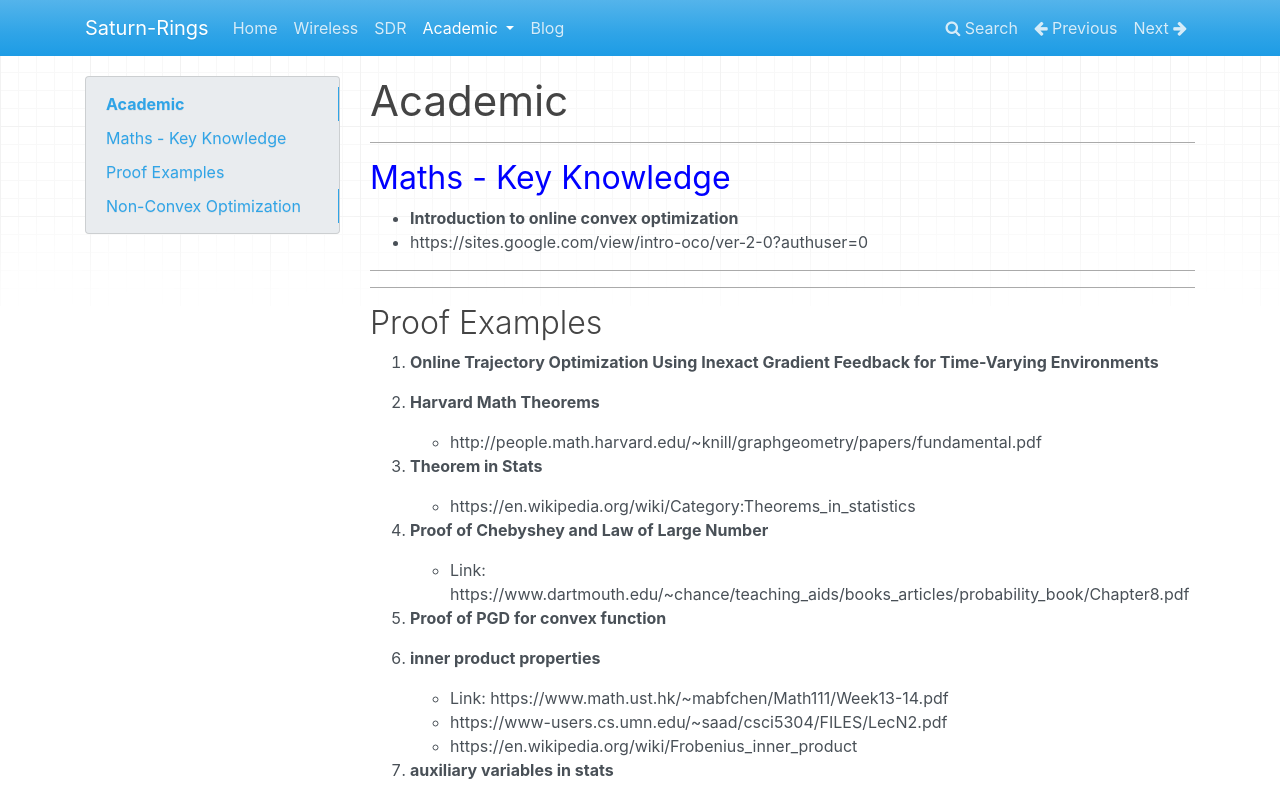
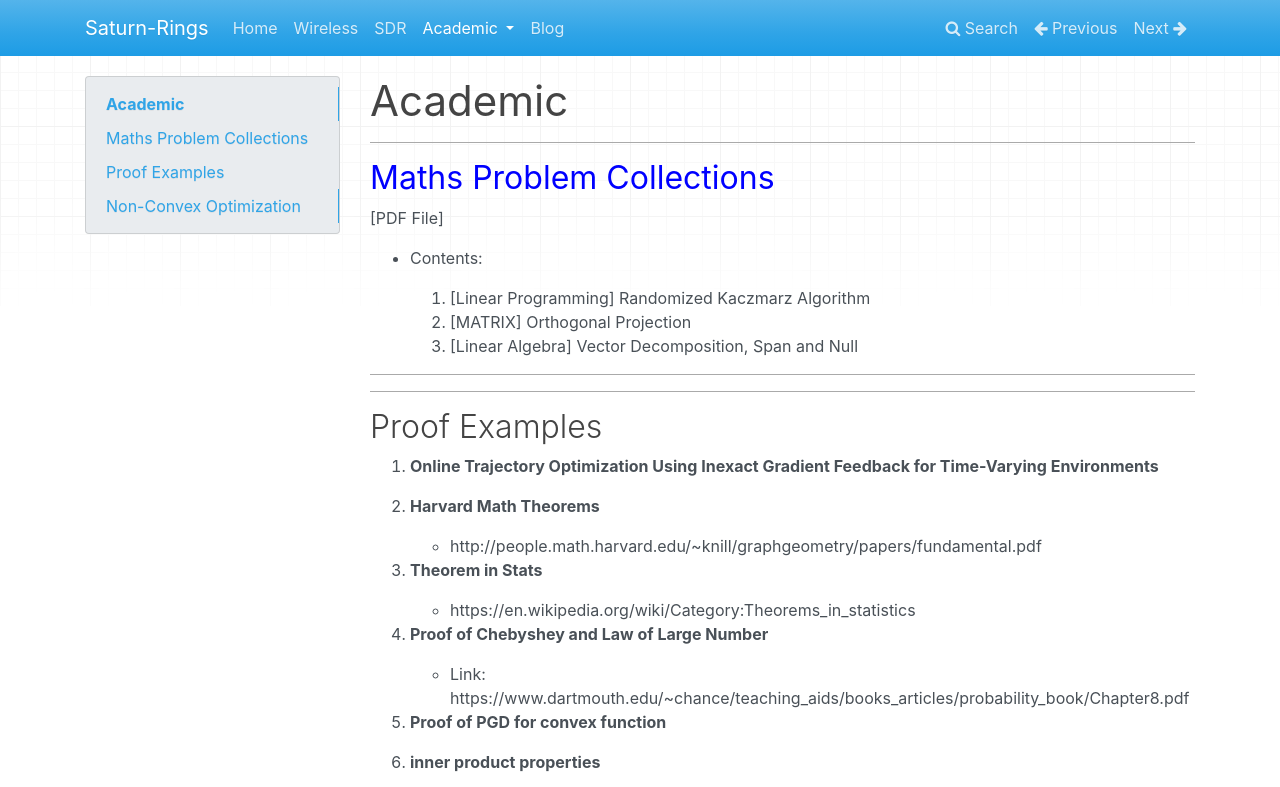
Before and after one commit to saturn-rings/saturn-rings.github.io, a plain HTML site: page academic-maths/index.html in a window 1280 px wide. Shown: the top 787 px of the page. Drawn offline with nearby package versions, Linux system fonts and the light colour scheme.

Commit message:
Deployed  with MkDocs version: 1.1.2

```diff
--- a/academic-maths/index.html
+++ b/academic-maths/index.html
@@ -100,7 +100,7 @@
 
             <li class="nav-item" data-level="1"><a href="#academic" class="nav-link">Academic</a>
               <ul class="nav flex-column">
-            <li class="nav-item" data-level="2"><a href="#maths-key-knowledge" class="nav-link">Maths - Key Knowledge</a>
+            <li class="nav-item" data-level="2"><a href="#maths-problem-collections" class="nav-link">Maths Problem Collections</a>
               <ul class="nav flex-column">
               </ul>
             </li>
@@ -121,16 +121,19 @@
 
 <h1 id="academic">Academic</h1>
 <hr />
-<!---
-*****************************************
-    Key Maths
-*****************************************
---->
+<!--- math problem collection--->
 
-<h2 id="maths-key-knowledge"><span style="color:blue"><strong>Maths - Key Knowledge</strong></span></h2>
+<h2 id="maths-problem-collections"><span style="color:blue"><strong>Maths Problem Collections</strong></span></h2>
+<p>[PDF File]</p>
 <ul>
-<li><strong>Introduction to online convex optimization</strong></li>
-<li>https://sites.google.com/view/intro-oco/ver-2-0?authuser=0</li>
+<li>
+<p>Contents:</p>
+<ol>
+<li>[Linear Programming] Randomized Kaczmarz Algorithm</li>
+<li>[MATRIX] Orthogonal Projection</li>
+<li>[Linear Algebra] Vector Decomposition, Span and Null</li>
+</ol>
+</li>
 </ul>
 <hr />
 <hr />
```
Also changed, not shown: index.html (+1 -1 lines), search/search_index.json (+1 -1 lines), 1 other file.
